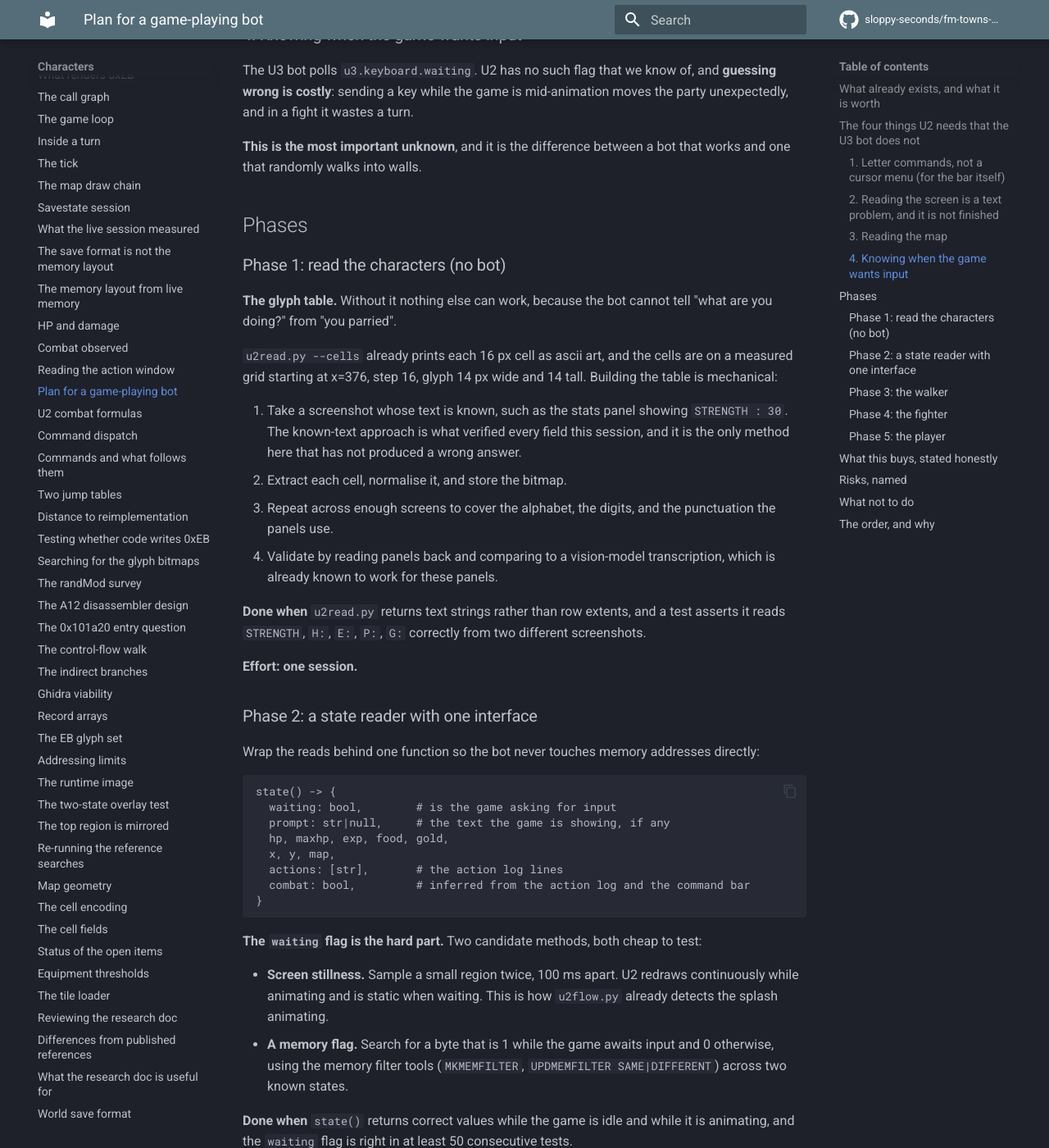
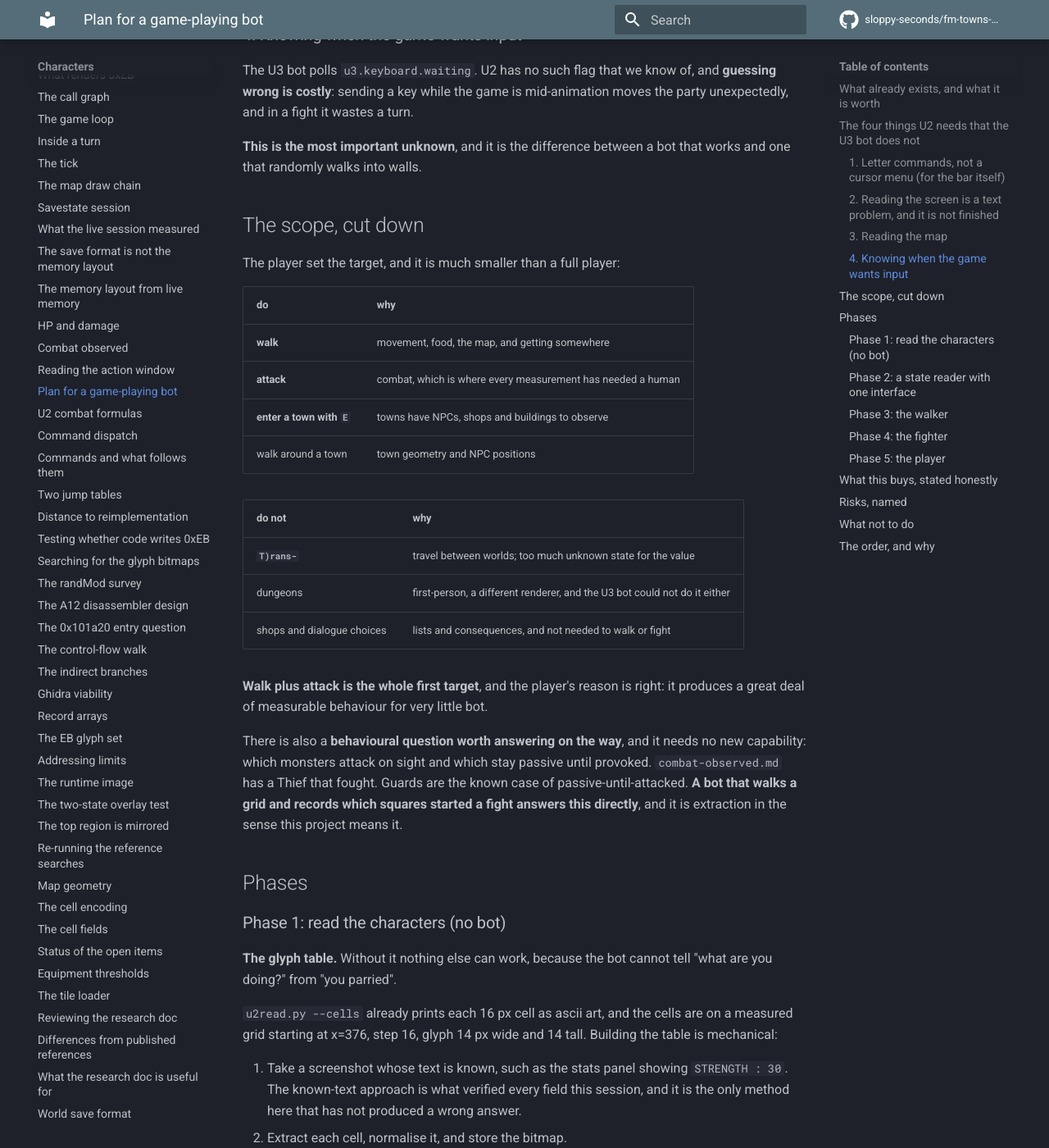
Before and after one commit to sloppy-seconds/fm-towns-ultima, an MkDocs documentation site: the page built from docs/gameplayer-plan.md, in a window 1280 px wide and 1400 px high, scrolled down 2517 px. Shown: the whole window at 82% size. Built offline with MkDocs 1.6.1 and Material for MkDocs 9.7.7, drawn with Linux system fonts in a browser that asks for light colours; comment, search, counter and statistics services are not loaded.

Commit message:
Cut the bot scope to walking and attacking, which leaves one unknown
The player set the target: walk, attack, and use E to enter a town and walk around it. Do not try T)rans-, and do
not try dungeons or shops.

That is much smaller than the plan I wrote, and the reason is right: walk plus attack produces a great deal of
measurable behaviour for very little bot. Dungeons are first-person with a different renderer, and the U3 bot
could not do them either. T)rans- moves between worlds and depends on state we have not mapped.

IT LEAVES EXACTLY ONE UNKNOWN. Of the two commands the first target needs:

  movement   arrow key, no prompt    CONFIRMED, measured: one west step moved PLAYER_X by one
  A)ttack    letter, then a direction  NOT CONFIRMED

Everything else in the first target is established. So the single thing standing between us and a working bot is
what A asks for after it is pressed, and that is one observation: press A once in a fight and read the screen.

ALSO RECORDED, and it needs no new bot capability: which monsters attack on sight and which stay passive until
provoked. The Thief fought on sight; guards are the known passive-until-attacked case. A bot that walks a grid
and records which squares started a fight answers it directly, which is extraction in the sense this project
means it.

```diff
--- a/docs/gameplayer-plan.md
+++ b/docs/gameplayer-plan.md
@@ -91,6 +91,31 @@ sending a key while the game is mid-animation moves the party unexpectedly, and
 
 **This is the most important unknown**, and it is the difference between a bot that works and one that
 randomly walks into walls.
+
+## The scope, cut down
+
+The player set the target, and it is much smaller than a full player:
+
+| do | why |
+|---|---|
+| **walk** | movement, food, the map, and getting somewhere |
+| **attack** | combat, which is where every measurement has needed a human |
+| **enter a town with `E`** | towns have NPCs, shops and buildings to observe |
+| walk around a town | town geometry and NPC positions |
+
+| do not | why |
+|---|---|
+| **`T)rans-`** | travel between worlds; too much unknown state for the value |
+| dungeons | first-person, a different renderer, and the U3 bot could not do it either |
+| shops and dialogue choices | lists and consequences, and not needed to walk or fight |
+
+**Walk plus attack is the whole first target**, and the player's reason is right: it produces a great deal of
+measurable behaviour for very little bot.
+
+There is also a **behavioural question worth answering on the way**, and it needs no new capability: which
+monsters attack on sight and which stay passive until provoked. `combat-observed.md` has a Thief that fought.
+Guards are the known case of passive-until-attacked. **A bot that walks a grid and records which squares
+started a fight answers this directly**, and it is extraction in the sense this project means it.
 
 ## Phases
 
```
Also changed, not shown: docs/command-interaction.md (+15 -0 lines).
